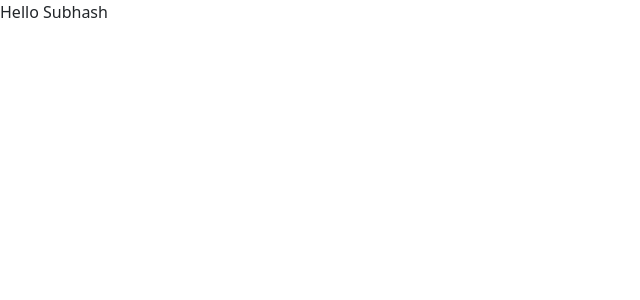
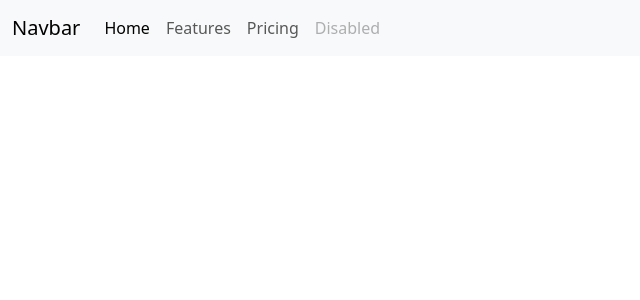
Before and after one commit to subhashdippu/ClassBased-News-App, a React (Create React App) app: page / in a window 1280 px wide. Shown: the top 300 px of the page, without its empty margins (0-640 px from the left). Built offline with nearby package versions, Linux system fonts and the light colour scheme.

Commit message:
adding navbar

```diff
--- a/src/App.js
+++ b/src/App.js
@@ -1,8 +1,13 @@
 import React, { Component } from "react";
+import Navbar from "./components/Navbar";
 
 class App extends Component {
   render() {
-    return <div>Hello Subhash</div>;
+    return (
+      <div>
+        <Navbar />
+      </div>
+    );
   }
 }
 
--- /dev/null
+++ b/src/components/Navbar.js
@@ -0,0 +1,54 @@
+import React, { Component } from "react";
+
+class Navbar extends Component {
+  render() {
+    return (
+      <div>
+        <nav className="navbar navbar-expand-lg bg-body-tertiary">
+          <div className="container-fluid">
+            <a className="navbar-brand" href="#">
+              Navbar
+            </a>
+            <button
+              className="navbar-toggler"
+              type="button"
+              data-bs-toggle="collapse"
+              data-bs-target="#navbarNav"
+              aria-controls="navbarNav"
+              aria-expanded="false"
+              aria-label="Toggle navigation"
+            >
+              <span className="navbar-toggler-icon"></span>
+            </button>
+            <div className="collapse navbar-collapse" id="navbarNav">
+              <ul className="navbar-nav">
+                <li className="nav-item">
+                  <a className="nav-link active" aria-current="page" href="#">
+                    Home
+                  </a>
+                </li>
+                <li className="nav-item">
+                  <a className="nav-link" href="#">
+                    Features
+                  </a>
+                </li>
+                <li className="nav-item">
+                  <a className="nav-link" href="#">
+                    Pricing
+                  </a>
+                </li>
+                <li className="nav-item">
+                  <a className="nav-link disabled" aria-disabled="true">
+                    Disabled
+                  </a>
+                </li>
+              </ul>
+            </div>
+          </div>
+        </nav>
+      </div>
+    );
+  }
+}
+
+export default Navbar;
```
